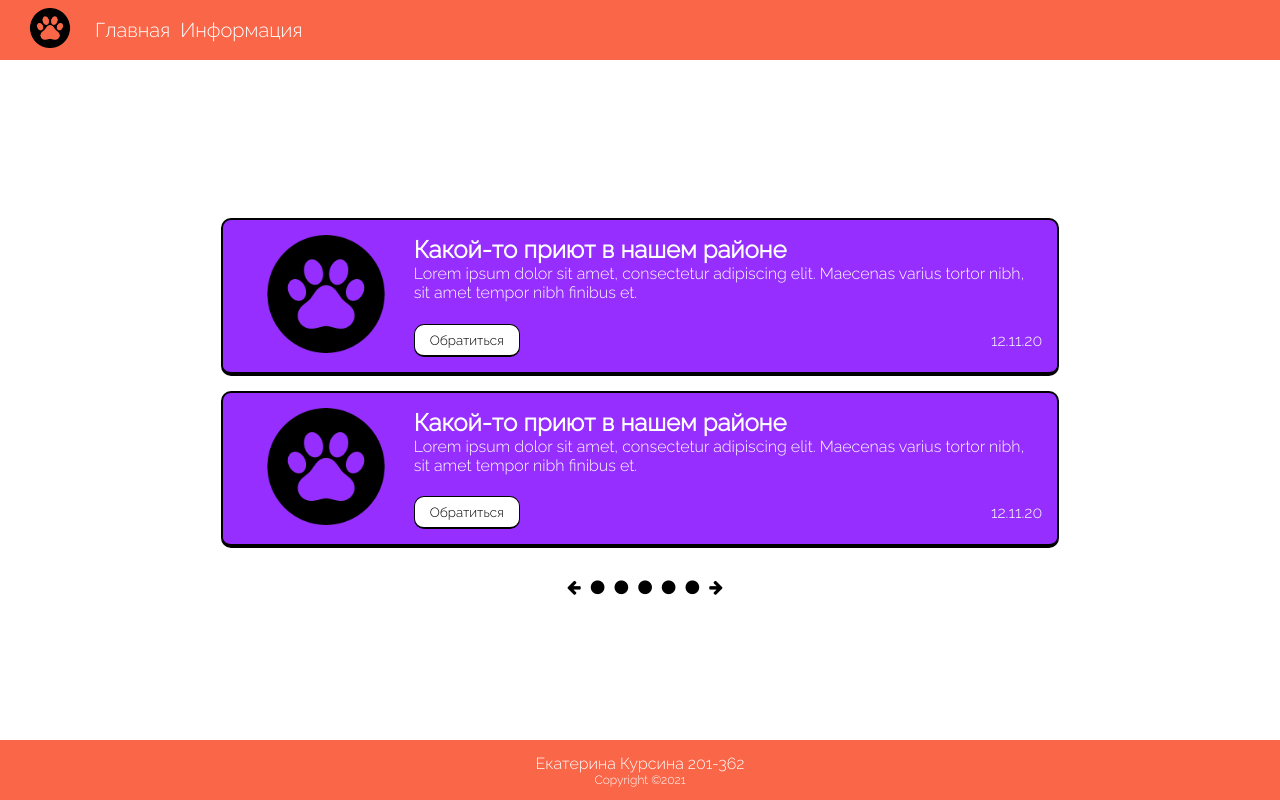
After one commit to KateKursina/course_work2021, a PHP site: page /list.html in a window 1280 px wide. The commit adds this page. Run offline with PHP 8.4, Linux system fonts and the light colour scheme.

Commit message:
Загрузка последних экранов

```diff
--- /dev/null
+++ b/list.html
@@ -0,0 +1,98 @@
+<!DOCTYPE html>
+<html lang="en">
+  <head>
+    <meta charset="UTF-8" />
+    <meta http-equiv="X-UA-Compatible" content="IE=edge" />
+    <meta name="viewport" content="width=device-width, initial-scale=1.0" />
+    <link rel="stylesheet" href="style.css" />
+    <link
+      href="https://fonts.googleapis.com/css2?family=Raleway:wght@300&display=swap"
+      rel="stylesheet"
+    />
+    <link
+      rel="stylesheet"
+      href="https://stackpath.bootstrapcdn.com/font-awesome/4.7.0/css/font-awesome.min.css"
+    />
+    <title>Курсовая работа</title>
+  </head>
+  <body class="main__class">
+    <header class="menu">
+      <div class="menu__logo">
+        <img src="/images/logo.png" width="60" alt="" />
+      </div>
+      <div class="menu__urls">
+        <ul>
+          <li><a href="#">Главная</a></li>
+          <li><a href="#">Информация</a></li>
+        </ul>
+      </div>
+    </header>
+    <main class="test-align-center">
+      <div class="main__container">
+        <div class="card">
+          <div class="card__image">
+            <img src="/images/logo.png" width="176" alt="" />
+          </div>
+          <div class="card__text">
+            <div class="text__main">
+              <h2>Какой-то приют в нашем районе</h2>
+              <p>
+                Lorem ipsum dolor sit amet, consectetur adipiscing elit.
+                Maecenas varius tortor nibh, sit amet tempor nibh finibus et.
+              </p>
+            </div>
+            <div class="input__main">
+              <button>Обратиться</button>
+              <p>12.11.20</p>
+            </div>
+          </div>
+        </div>
+        <div class="card">
+          <div class="card__image">
+            <img src="/images/logo.png" width="176" alt="" />
+          </div>
+          <div class="card__text">
+            <div class="text__main">
+              <h2>Какой-то приют в нашем районе</h2>
+              <p>
+                Lorem ipsum dolor sit amet, consectetur adipiscing elit.
+                Maecenas varius tortor nibh, sit amet tempor nibh finibus et.
+              </p>
+            </div>
+            <div class="input__main">
+              <button>Обратиться</button>
+              <p>12.11.20</p>
+            </div>
+          </div>
+        </div>
+      </div>
+      <div class="pagination">
+        <div class="pagination__elem">
+          <i class="fa fa-arrow-left" aria-hidden="true"></i>
+        </div>
+        <div class="pagination__elem buttons">
+          <i class="fa fa-circle" aria-hidden="true"></i>
+        </div>
+        <div class="pagination__elem buttons">
+          <i class="fa fa-circle" aria-hidden="true"></i>
+        </div>
+        <div class="pagination__elem buttons">
+          <i class="fa fa-circle" aria-hidden="true"></i>
+        </div>
+        <div class="pagination__elem buttons">
+          <i class="fa fa-circle" aria-hidden="true"></i>
+        </div>
+        <div class="pagination__elem buttons">
+          <i class="fa fa-circle" aria-hidden="true"></i>
+        </div>
+        <div class="pagination__elem">
+          <i class="fa fa-arrow-right" aria-hidden="true"></i>
+        </div>
+      </div>
+    </main>
+    <footer class="footer">
+      <p>Екатерина Курсина 201-362</p>
+      <p>Copyright ©2021</p>
+    </footer>
+  </body>
+</html>
--- a/style.css
+++ b/style.css
@@ -115,3 +115,128 @@
 .footer p:nth-child(2) {
   font-size: 12px;
 }
+
+/* СПИСОК ПРИЮТОВ */
+
+.main__container {
+  display: flex;
+  flex-direction: column;
+  align-items: center;
+  margin: 0;
+  width: 80%;
+}
+
+.main__container .card {
+  display: flex;
+  justify-content: space-between;
+  padding: 15px;
+  background-color: #962eff;
+  border: 2px solid black;
+  border-bottom: 4px solid black;
+  border-radius: 10px;
+  color: white;
+  margin-top: 15px;
+}
+.input__main {
+  display: flex;
+  justify-content: space-between;
+  align-items: center;
+}
+.card__text {
+  display: flex;
+  flex-direction: column;
+  justify-content: space-between;
+}
+.input__main button {
+  padding: 7px 15px 7px 15px;
+  background-color: #fff;
+  color: black;
+  border-radius: 10px;
+  border: 1px solid black;
+  border-bottom: 2px solid black;
+}
+.input__main button:hover {
+  cursor: pointer;
+}
+.test-align-center {
+  display: flex;
+  flex-direction: column;
+  align-items: center;
+  justify-content: center;
+}
+.pagination {
+  display: flex;
+  margin-top: 25px;
+}
+.pagination__elem {
+  margin-left: 10px;
+  padding-top: 5px;
+  transition: 0.3s;
+}
+.buttons:hover {
+  cursor: pointer;
+  padding-top: 1px;
+  margin-bottom: 2px;
+  transition: 0.3s;
+}
+.pagination__elem:hover .fa-circle {
+  color: #fa6648;
+  transition: 0.2s;
+}
+.search__form {
+  display: flex;
+  flex-direction: column;
+  align-items: stretch;
+  justify-content: center;
+  width: 50%;
+  margin-top: 20px;
+  padding: 20px;
+  background-color: #962eff;
+  border: 2px solid black;
+  border-bottom: 4px solid black;
+  border-radius: 10px;
+}
+
+.search__form input {
+  padding: 10px;
+  border: 2px solid black;
+  border-bottom: 4px solid black;
+  border-radius: 10px;
+  outline: none;
+}
+
+.search__form textarea {
+  margin-top: 5px;
+  padding: 10px;
+  border: 2px solid black;
+  border-bottom: 4px solid black;
+  border-radius: 10px;
+  outline: none;
+}
+
+.send-button {
+  display: flex;
+  align-items: flex-end;
+  justify-content: end;
+  margin-top: 10px;
+}
+
+.send-button input {
+  background-color: rgb(255, 246, 234);
+}
+
+.send-button input:hover {
+  cursor: pointer;
+}
+
+.main_container_for_form {
+  display: flex;
+  flex-direction: column;
+  justify-content: center;
+  align-items: center;
+  width: 100%;
+}
+
+.main_container_for_form h2 {
+  font-weight: bold;
+}
```
Also changed, not shown: form.html (added, +41 -0 lines), information.html (added, +98 -0 lines), README.md (deleted), main.html (renamed from index.html).
